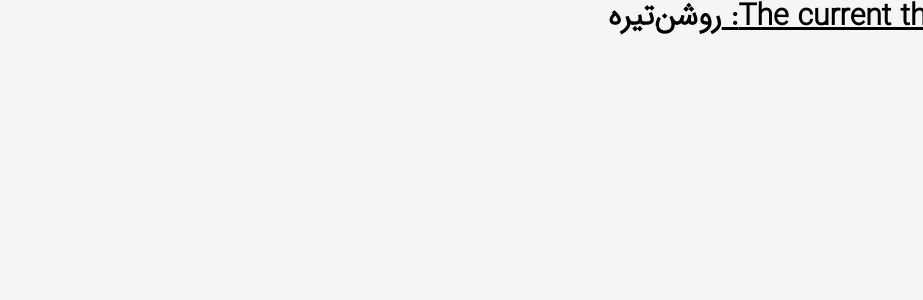
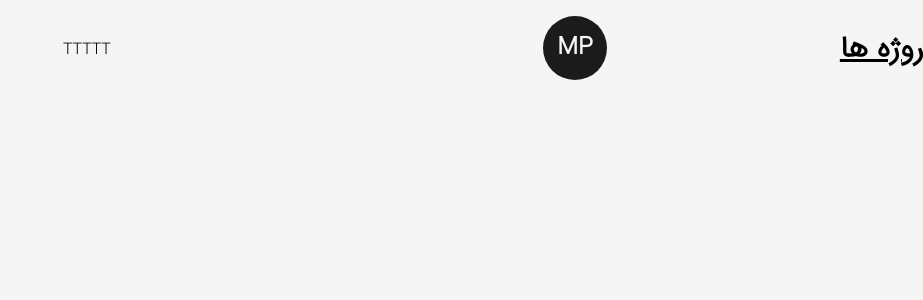
Before and after one commit to pooulad/pooulad.github.io, a Next.js app: page / in a window 1280 px wide. Shown: the top 300 px of the page, without its empty margins (357-1280 px from the left). Built offline with nearby package versions, Linux system fonts and the light colour scheme.

Commit message:
add links and logo in header component

```diff
--- a/src/components/Header/Index.tsx
+++ b/src/components/Header/Index.tsx
@@ -1,5 +1,7 @@
 import { useTheme } from "next-themes";
+import Link from "next/link";
 import React, { memo, useEffect, useState } from "react";
+import Logo from "./Logo";
 
 function Header() {
   const { theme, setTheme } = useTheme();
@@ -7,13 +9,36 @@ function Header() {
   useEffect(() => setHasMounted(true), []);
   if (!hasMounted) return null;
   return (
-    <div>
-      <div className="text-3xl font-bold underline">
-        The current theme is: {theme}
+    <header className="w-full px-32 py-8 font-medium flex justify-between items-center">
+      <nav className="text-3xl font-bold underline">
+        {/* The current theme is: {theme}
         <button onClick={() => setTheme("light")}>روشن</button>
-        <button onClick={() => setTheme("dark")}>تیره</button>
+        <button onClick={() => setTheme("dark")}>تیره</button> */}
+        <Link href={"/"}>خانه</Link>
+        <Link href={"/about"}>درباره من</Link>
+        <Link href={"/projects"}>پروژه ها</Link>
+      </nav>
+      <nav>
+        <Link href={"/"} target={"_blank"}>
+          T
+        </Link>
+        <Link href={"/"} target={"_blank"}>
+          T
+        </Link>
+        <Link href={"/"} target={"_blank"}>
+          T
+        </Link>
+        <Link href={"/"} target={"_blank"}>
+          T
+        </Link>
+        <Link href={"/"} target={"_blank"}>
+          T
+        </Link>
+      </nav>
+      <div className="absolute left-[50%] top-2 translate-x-[-50%]">
+        <Logo />
       </div>
-    </div>
+    </header>
   );
 }
 
```
